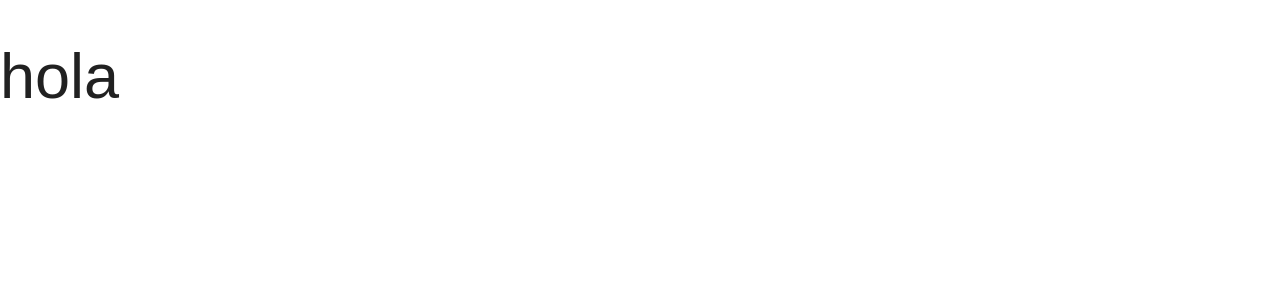
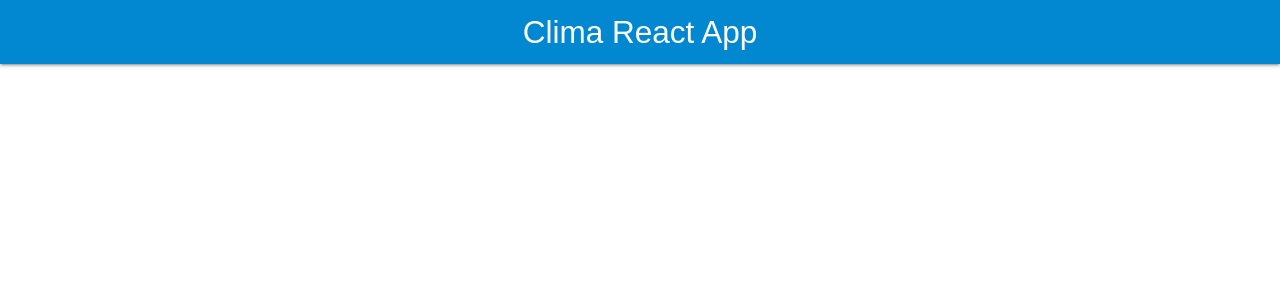
Before and after one commit to eacevedof/prj_reactjs3, a React (Create React App) app in the folder sec08_clima_hooks/climareact/: page / in a window 1280 px wide. Shown: the top 300 px of the page. Built offline with nearby package versions, Linux system fonts and the light colour scheme.

Commit message:
sec08 4. Creando el Header

```diff
--- a/sec08_clima_hooks/climareact/src/App.js
+++ b/sec08_clima_hooks/climareact/src/App.js
@@ -1,8 +1,12 @@
 import React from 'react';
+import Header from "./components/Header"
 
 function App() {
   return (
-    <h1>hola</h1>
+    <div className="App">
+      <Header
+        titulo="Clima React App" />
+    </div>
   );
 }
 
--- /dev/null
+++ b/sec08_clima_hooks/climareact/src/components/Header.js
@@ -0,0 +1,16 @@
+//Header.js
+import React  from 'react';
+
+//todos los componentes de hooks son sfc
+//pueden ser arrow functions o funcion declarada
+function Header({titulo}){
+  return (
+    <nav>
+      <div className="nav-wrapper light-blue darken-2">
+        <a href="#!" className="brand-logo">{titulo}</a>
+      </div>
+    </nav>
+  )
+}//Header
+
+export default Header;
```
Also changed, not shown: 1 other file (tests, documents, lock files or other folders).
